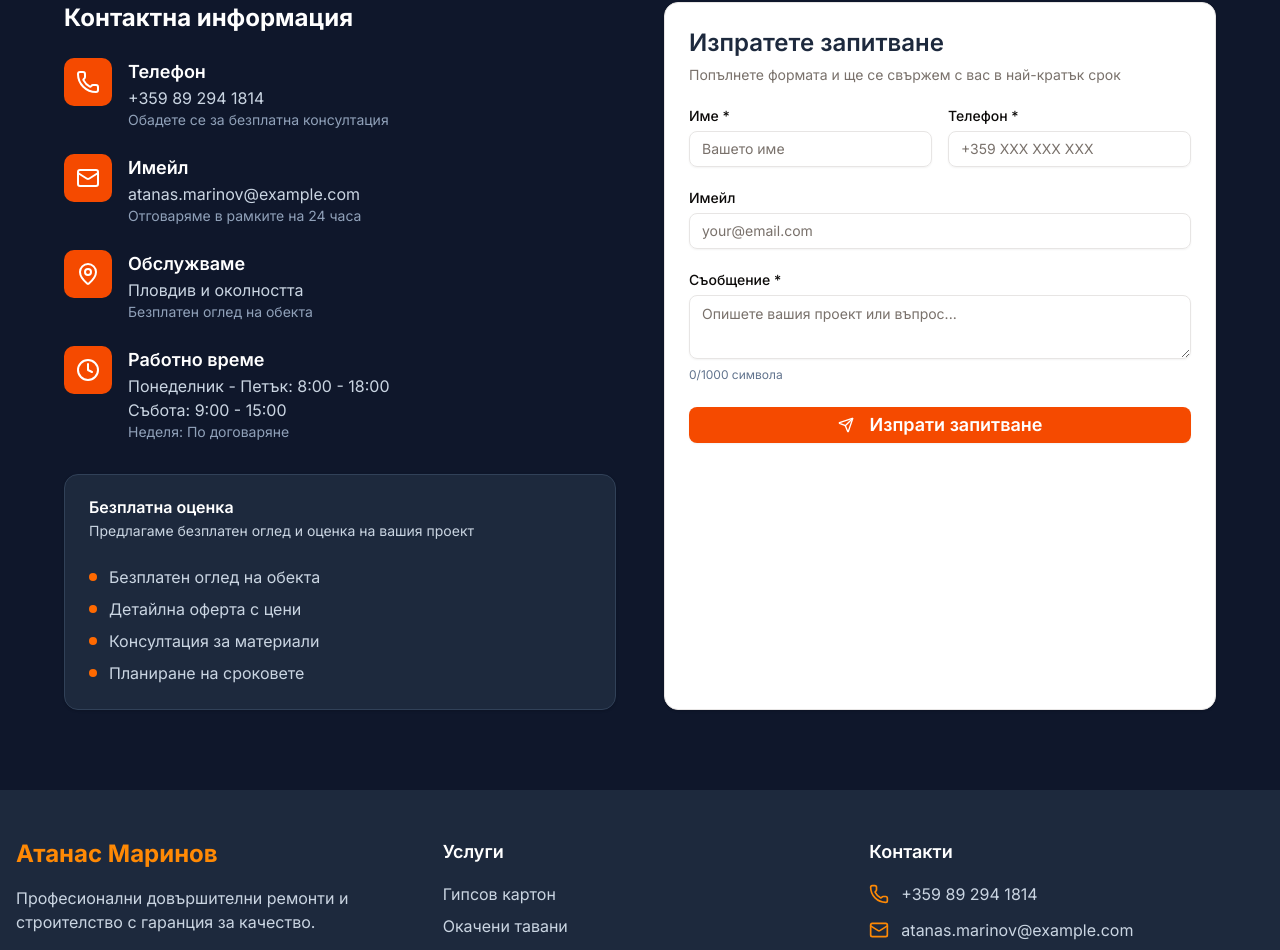
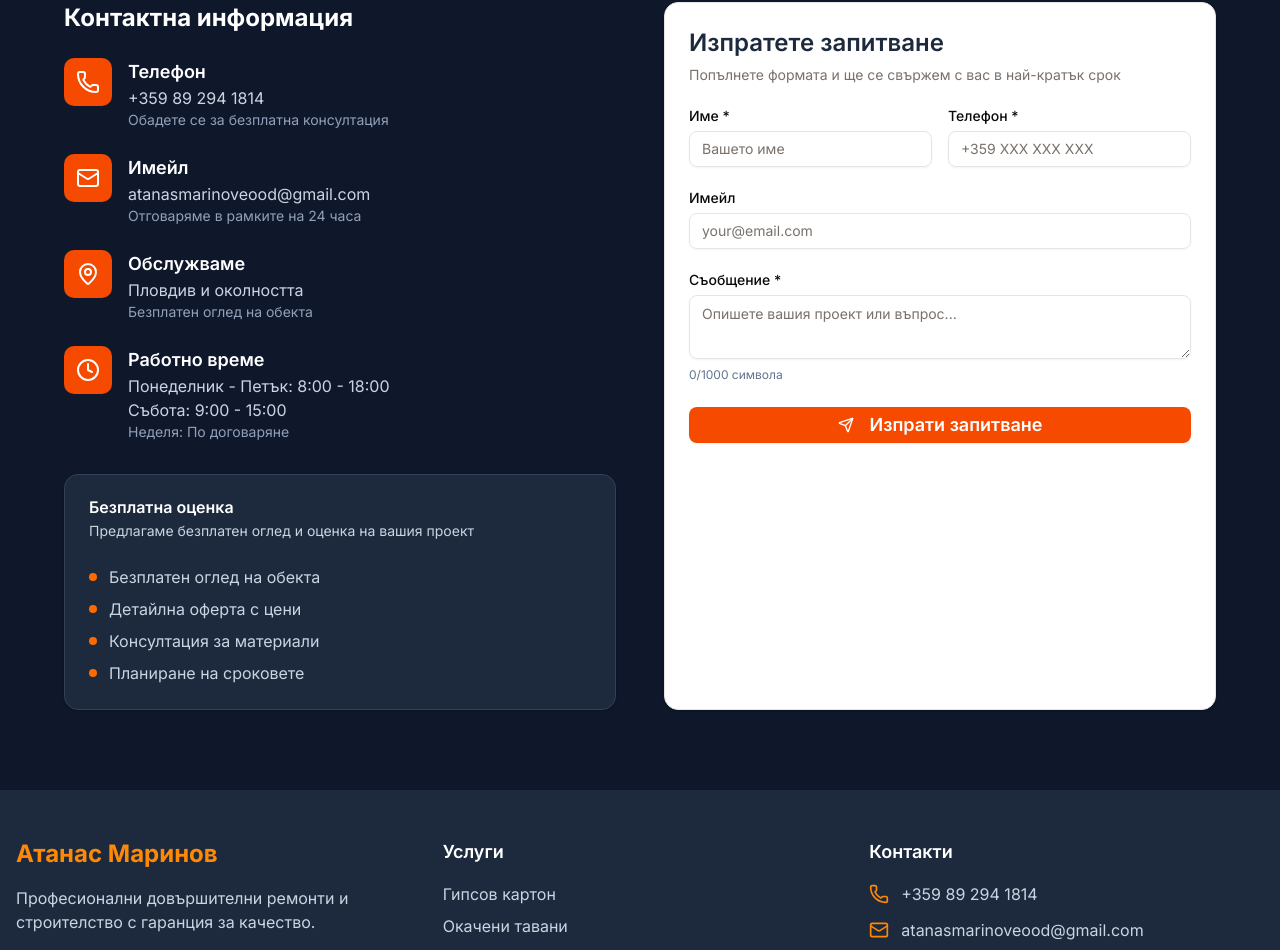
Before and after one commit to bojidaryovchev/atanas-marinov, a Next.js app: page / in a window 1280 px wide. Shown: the part 4361-5311 px from the top of the page. Built offline with nearby package versions, Linux system fonts and the light colour scheme.

Commit message:
chore: email address replacement

```diff
--- a/src/app/page.tsx
+++ b/src/app/page.tsx
@@ -23,7 +23,7 @@ const structuredData = {
   description: "Професионални довършителни ремонти, гипсов картон, окачени тавани, шпакловки и боядисване",
   url: "https://atanasmarinov-eood.com",
   telephone: "+359892941814",
-  email: "atanas.marinov@example.com",
+  email: "atanasmarinoveood@gmail.com",
   address: {
     "@type": "PostalAddress",
     addressLocality: "Пловдив",
--- a/src/components/contact.tsx
+++ b/src/components/contact.tsx
@@ -37,7 +37,7 @@ const Contact: React.FC = () => {
                   </div>
                   <div>
                     <h4 className="text-lg font-semibold text-white">Имейл</h4>
-                    <p className="text-slate-300">atanas.marinov@example.com</p>
+                    <p className="text-slate-300">atanasmarinoveood@gmail.com</p>
                     <p className="text-sm text-slate-400">Отговаряме в рамките на 24 часа</p>
                   </div>
                 </div>
--- a/src/components/footer.tsx
+++ b/src/components/footer.tsx
@@ -34,7 +34,7 @@ const Footer: React.FC = () => {
               </div>
               <div className="flex items-center">
                 <Mail className="mr-3 h-5 w-5 shrink-0 text-orange-400" />
-                <span className="text-slate-300">atanas.marinov@example.com</span>
+                <span className="text-slate-300">atanasmarinoveood@gmail.com</span>
               </div>
               <div className="flex items-center">
                 <MapPin className="mr-3 h-5 w-5 shrink-0 text-orange-400" />
--- a/sst.config.ts
+++ b/sst.config.ts
@@ -30,7 +30,7 @@ export default $config({
       dmarc: "v=DMARC1; p=quarantine; adkim=s; aspf=s;",
     });
 
-    const emailIdentities: Identity[] = [{ name: "BojidarYovchevScience", sender: "bojidaryovchevscience@gmail.com" }];
+    const emailIdentities: Identity[] = [{ name: "AtanasMarinovEOOD", sender: "atanasmarinoveood@gmail.com" }];
 
     const identities = [
       domainIdentity,
```
